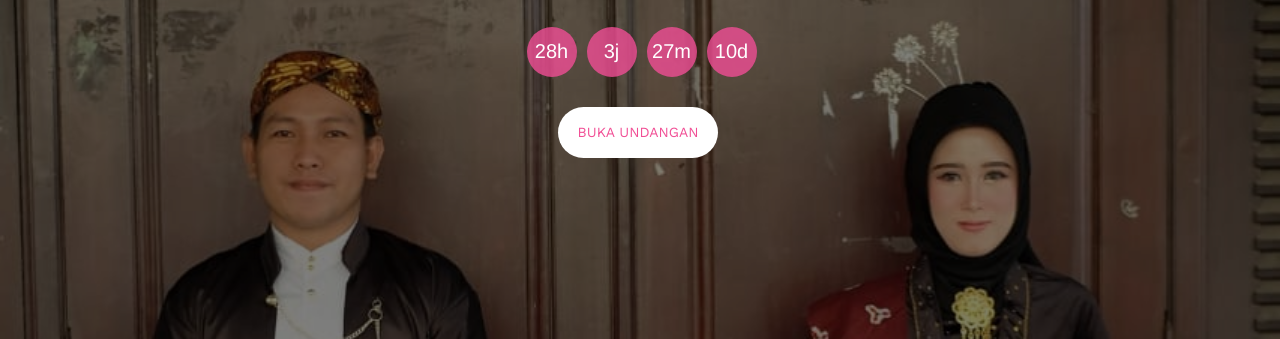
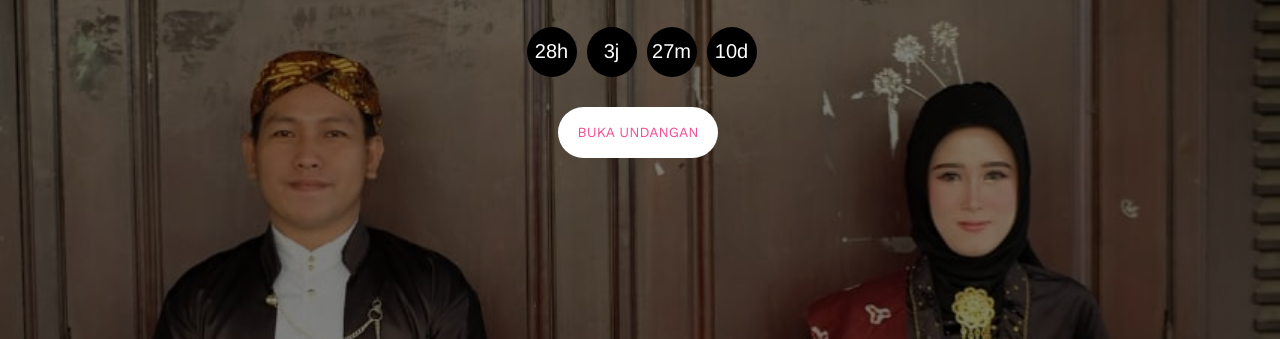
Before and after one commit to sayyidi14/iqbal-riris_undangan_Online_, a plain HTML site: page index.html in a window 1280 px wide. Shown: the part 461-800 px from the top of the page. Drawn offline with nearby package versions, Linux system fonts and the light colour scheme; files whose address does not match are found by name.

Commit message:
Update style.css

```diff
--- a/css/style.css
+++ b/css/style.css
@@ -941,7 +941,7 @@ form label {
   width: 50px;
   height: 50px;
   border-radius: 50%;
-  background-color: rgba(241, 78, 149, 0.8);
+  background-color: black;
   margin: 0 5px;
   display: flex;
   justify-content: center;
```
